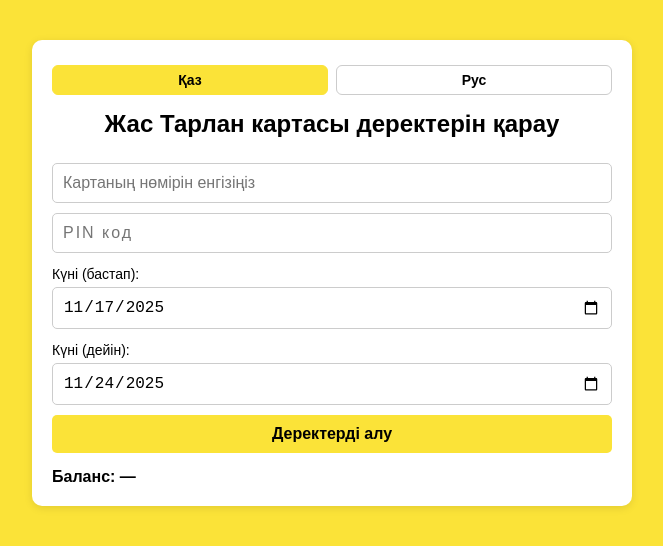
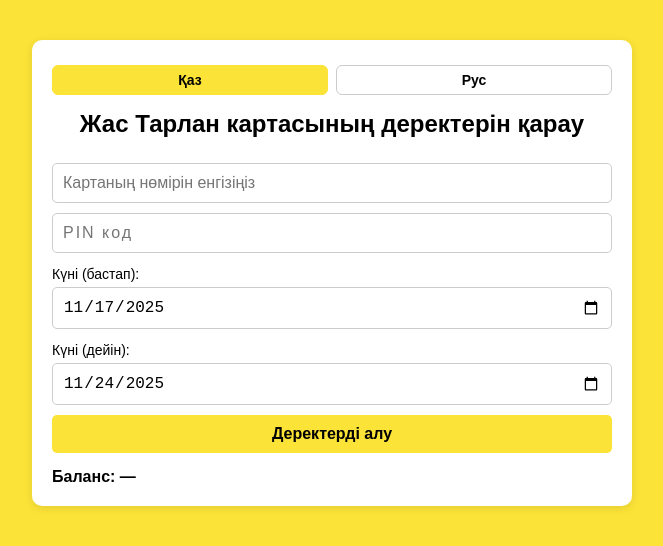
Before and after one commit to SherkhanZh/jas_tarlan_detalization, a plain HTML site: page index.html in a window 1280 px wide. Shown: the whole page, without its empty margins (308-971 px from the left). Drawn offline with Linux system fonts and the light colour scheme.

Commit message:
qazaqsha

```diff
--- a/index.html
+++ b/index.html
@@ -151,7 +151,7 @@
 
     const translations = {
       kz: {
-        title: 'Жас Тарлан картасы деректерін қарау',
+        title: 'Жас Тарлан картасының деректерін қарау',
         cardPlaceholder: 'Картаның нөмірін енгізіңіз',
         pinPlaceholder: 'PIN код',
         fromDate: 'Күні (бастап):',
```
